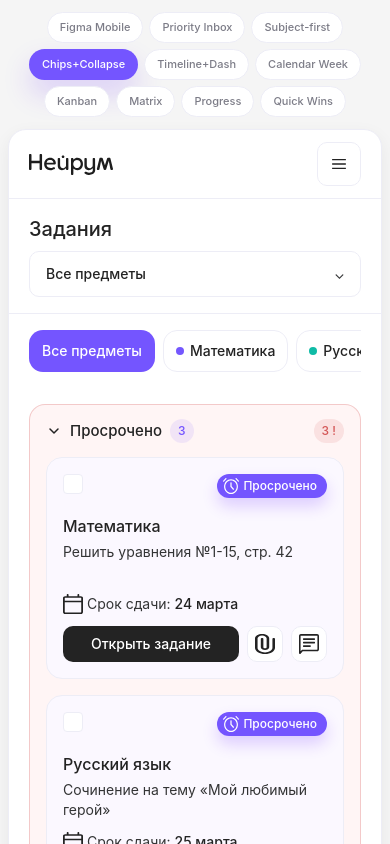
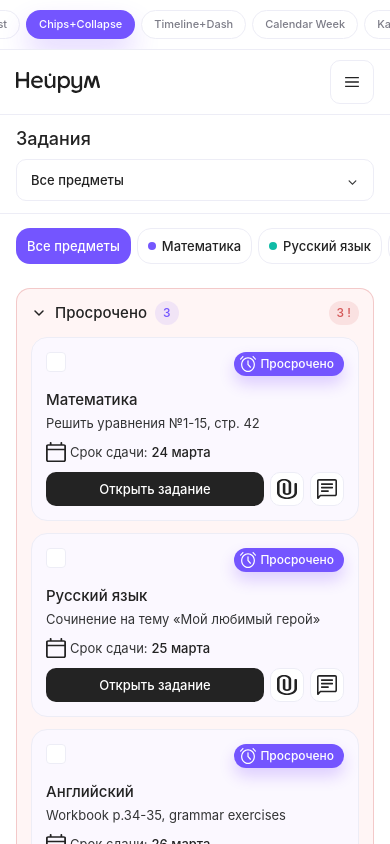
Before and after one commit to nikit34/neuroom-homework-density-prototypes, a React (Vite) app: page /neuroom-homework-density-prototypes/chips in a window 390 px wide. Shown: the top 844 px of the page. Built offline with nearby package versions, Linux system fonts and the light colour scheme.

Commit message:
Mobile adaptation for iPhone 11 (414pt) and iPhone SE (375pt)

```diff
--- a/src/styles.css
+++ b/src/styles.css
@@ -1580,23 +1580,454 @@ button {
   filter: brightness(0.98);
 }
 
+/* ═══════════════════════════════════════════════════
+   Mobile — iPhone 11 (414pt) and below
+   ═══════════════════════════════════════════════════ */
+
 @media (max-width: 480px) {
+  /* ── Shell: remove desktop "phone in frame" look ── */
   .proto-shell {
-    padding: 12px 8px 24px;
-    gap: 12px;
-  }
-
-  .proto-toolbar {
-    gap: 6px;
-  }
-
-  .proto-tab {
-    padding: 9px 12px;
-    font-size: 11px;
+    padding: 0;
+    gap: 0;
+    min-height: auto;
   }
 
   .proto-phone {
     width: 100%;
-    border-radius: 18px;
-  }
-}
+    min-height: 100vh;
+    min-height: 100dvh;
+    border: none;
+    border-radius: 0;
+    box-shadow: none;
+  }
+
+  /* ── Toolbar: horizontal scroll instead of wrap ── */
+  .proto-toolbar {
+    flex-wrap: nowrap;
+    overflow-x: auto;
+    scrollbar-width: none;
+    gap: 6px;
+    max-width: 100%;
+    padding: 10px 12px;
+    background: var(--surface);
+    border-bottom: 1px solid var(--border);
+    position: sticky;
+    top: 0;
+    z-index: 10;
+  }
+
+  .proto-toolbar::-webkit-scrollbar {
+    display: none;
+  }
+
+  .proto-tab {
+    padding: 8px 12px;
+    font-size: 11px;
+    flex-shrink: 0;
+  }
+
+  /* ── Header ── */
+  .app-topbar {
+    padding: 10px 16px;
+  }
+
+  .app-header {
+    padding: 12px 16px;
+  }
+
+  .app-title {
+    font-size: 18px;
+    line-height: 24px;
+  }
+
+  .app-select {
+    min-height: 40px;
+    padding: 10px 36px 10px 14px;
+    font-size: 13px;
+  }
+
+  /* ── Screen content ── */
+  .proto-screen {
+    padding: 14px 16px 24px;
+  }
+
+  .variant {
+    gap: 20px;
+  }
+
+  /* ── HwCard: more compact ── */
+  .hwc__body {
+    padding: 14px;
+    gap: 10px;
+    min-height: auto;
+  }
+
+  .hwc__subject {
+    font-size: 15px;
+    line-height: 20px;
+  }
+
+  .hwc__desc {
+    font-size: 13px;
+    line-height: 18px;
+    min-height: auto;
+  }
+
+  .hwc__deadline {
+    font-size: 13px;
+  }
+
+  .hwc__actions {
+    gap: 6px;
+  }
+
+  .hwc__primary {
+    min-height: 34px;
+    font-size: 13px;
+    padding: 7px 14px;
+  }
+
+  .hwc__icon-button {
+    width: 34px;
+    height: 34px;
+  }
+
+  /* ── Section headers ── */
+  .figma-section__title,
+  .pi-section__title {
+    font-size: 15px;
+    line-height: 20px;
+  }
+
+  .figma-section__list,
+  .pi-section__list,
+  .collapse-body,
+  .timeline-items,
+  .hwc-list {
+    gap: 12px;
+  }
+
+  /* ── Chips & Subject cards ── */
+  .chips-row,
+  .sf-cards-row {
+    gap: 6px;
+    margin: 0 -16px;
+    padding: 0 16px 4px;
+  }
+
+  .chip {
+    padding: 8px 10px;
+    font-size: 13px;
+    line-height: 18px;
+  }
+
+  .sf-card {
+    min-width: 96px;
+    padding: 12px;
+  }
+
+  .sf-card__name {
+    font-size: 13px;
+  }
+
+  .sf-card__active {
+    font-size: 20px;
+  }
+
+  /* ── Collapse ── */
+  .collapse-group {
+    border-radius: 14px;
+  }
+
+  .collapse-header {
+    padding: 12px 14px;
+  }
+
+  .collapse-body {
+    padding: 0 14px 14px;
+  }
+
+  /* ── Dashboard ── */
+  .dashboard {
+    gap: 10px;
+  }
+
+  .dash-card {
+    padding: 14px;
+    border-radius: 14px;
+  }
+
+  .dash-card__num {
+    font-size: 24px;
+    line-height: 28px;
+  }
+
+  .dash-card__label {
+    font-size: 12px;
+  }
+
+  .toggle-done {
+    padding: 10px 12px;
+    font-size: 13px;
+  }
+
+  /* ── Timeline ── */
+  .timeline {
+    gap: 16px;
+  }
+
+  .timeline-group {
+    gap: 10px;
+  }
+
+  /* ── Calendar Week ── */
+  .cal-grid {
+    gap: 3px;
+  }
+
+  .cal-cell {
+    padding: 4px 2px;
+    min-height: 64px;
+    border-radius: 8px;
+  }
+
+  .cal-cell__day {
+    font-size: 7px;
+  }
+
+  .cal-cell__num {
+    font-size: 11px;
+  }
+
+  .cal-dot {
+    width: 5px;
+    height: 5px;
+  }
+
+  .cal-mini__text {
+    font-size: 6px;
+  }
+
+  .cal-cell__more {
+    font-size: 7px;
+  }
+
+  .cal-overdue-banner {
+    padding: 12px 14px;
+    border-radius: 14px;
+  }
+
+  .cal-overdue-item__subject {
+    font-size: 11px;
+  }
+
+  .cal-overdue-item__desc {
+    font-size: 10px;
+  }
+
+  /* ── Kanban ── */
+  .kanban-scroll {
+    margin: 0 -16px;
+    padding-left: 16px;
+    padding-right: 16px;
+    gap: 10px;
+  }
+
+  .kanban-col {
+    min-width: 180px;
+    max-width: 200px;
+  }
+
+  .kanban-card__body {
+    padding: 8px;
+  }
+
+  .kanban-card__subject {
+    font-size: 11px;
+  }
+
+  .kanban-card__desc {
+    font-size: 10px;
+  }
+
+  /* ── Matrix ── */
+  .mtx-wrapper {
+    margin: 0 -16px;
+    padding: 0 16px;
+  }
+
+  .mtx-table {
+    min-width: 380px;
+    border-spacing: 2px;
+  }
+
+  .mtx-corner {
+    width: 64px;
+  }
+
+  .mtx-subject__name {
+    font-size: 9px;
+  }
+
+  .mtx-subject__dot {
+    width: 5px;
+    height: 5px;
+  }
+
+  .mtx-pip {
+    width: 8px;
+    height: 8px;
+  }
+
+  .mtx-cell {
+    padding: 4px 1px;
+  }
+
+  .mtx-legend {
+    gap: 8px;
+  }
+
+  .mtx-legend__item {
+    font-size: 9px;
+  }
+
+  /* ── Progress Tracker ── */
+  .prog-hero {
+    padding: 14px;
+    gap: 16px;
+    border-radius: 14px;
+  }
+
+  .prog-hero__ring-wrapper {
+    width: 70px;
+    height: 70px;
+  }
+
+  .prog-hero__ring {
+    width: 70px;
+    height: 70px;
+  }
+
+  .prog-hero__pct {
+    font-size: 16px;
+  }
+
+  .prog-hero__num {
+    font-size: 18px;
+  }
+
+  .prog-hero__label {
+    font-size: 12px;
+  }
+
+  .prog-bar-row__name {
+    font-size: 12px;
+  }
+
+  /* ── Quick Wins ── */
+  .qw-summary {
+    gap: 8px;
+  }
+
+  .qw-summary__item {
+    padding: 10px;
+    border-radius: 12px;
+  }
+
+  .qw-summary__value {
+    font-size: 18px;
+  }
+
+  .qw-summary__label {
+    font-size: 11px;
+  }
+
+  .qw-card {
+    padding: 10px;
+    border-radius: 12px;
+  }
+
+  .qw-card__subject {
+    font-size: 12px;
+  }
+
+  .qw-card__desc {
+    font-size: 12px;
+  }
+
+  .qw-card__action {
+    min-height: 32px;
+    font-size: 12px;
+  }
+}
+
+/* ═══════════════════════════════════════════════════
+   Very small screens (iPhone SE, 375pt)
+   ═══════════════════════════════════════════════════ */
+
+@media (max-width: 375px) {
+  .proto-screen {
+    padding: 12px 12px 20px;
+  }
+
+  .hwc__body {
+    padding: 12px;
+    gap: 8px;
+  }
+
+  .hwc__subject {
+    font-size: 14px;
+  }
+
+  .hwc__desc {
+    font-size: 12px;
+  }
+
+  .hwc__primary {
+    font-size: 12px;
+    padding: 6px 12px;
+  }
+
+  .chips-row,
+  .sf-cards-row {
+    margin: 0 -12px;
+    padding: 0 12px 4px;
+  }
+
+  .kanban-scroll {
+    margin: 0 -12px;
+    padding-left: 12px;
+    padding-right: 12px;
+  }
+
+  .kanban-col {
+    min-width: 160px;
+    max-width: 180px;
+  }
+
+  .mtx-wrapper {
+    margin: 0 -12px;
+    padding: 0 12px;
+  }
+
+  .dashboard {
+    gap: 8px;
+  }
+
+  .dash-card {
+    padding: 12px;
+  }
+
+  .dash-card__num {
+    font-size: 20px;
+  }
+
+  .cal-cell {
+    min-height: 56px;
+    padding: 3px 2px;
+  }
+
+  .cal-mini {
+    display: none;
+  }
+}
```
